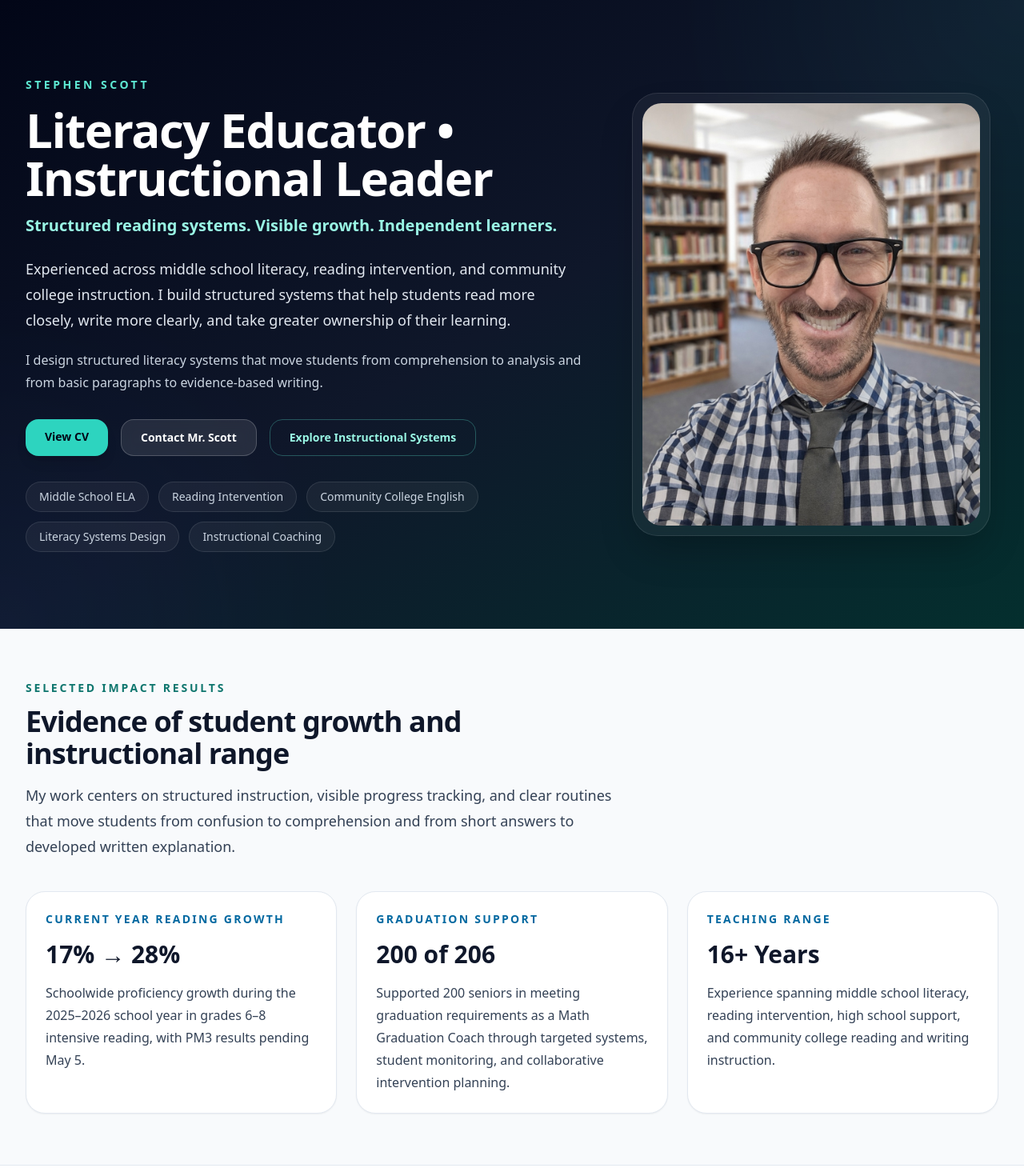
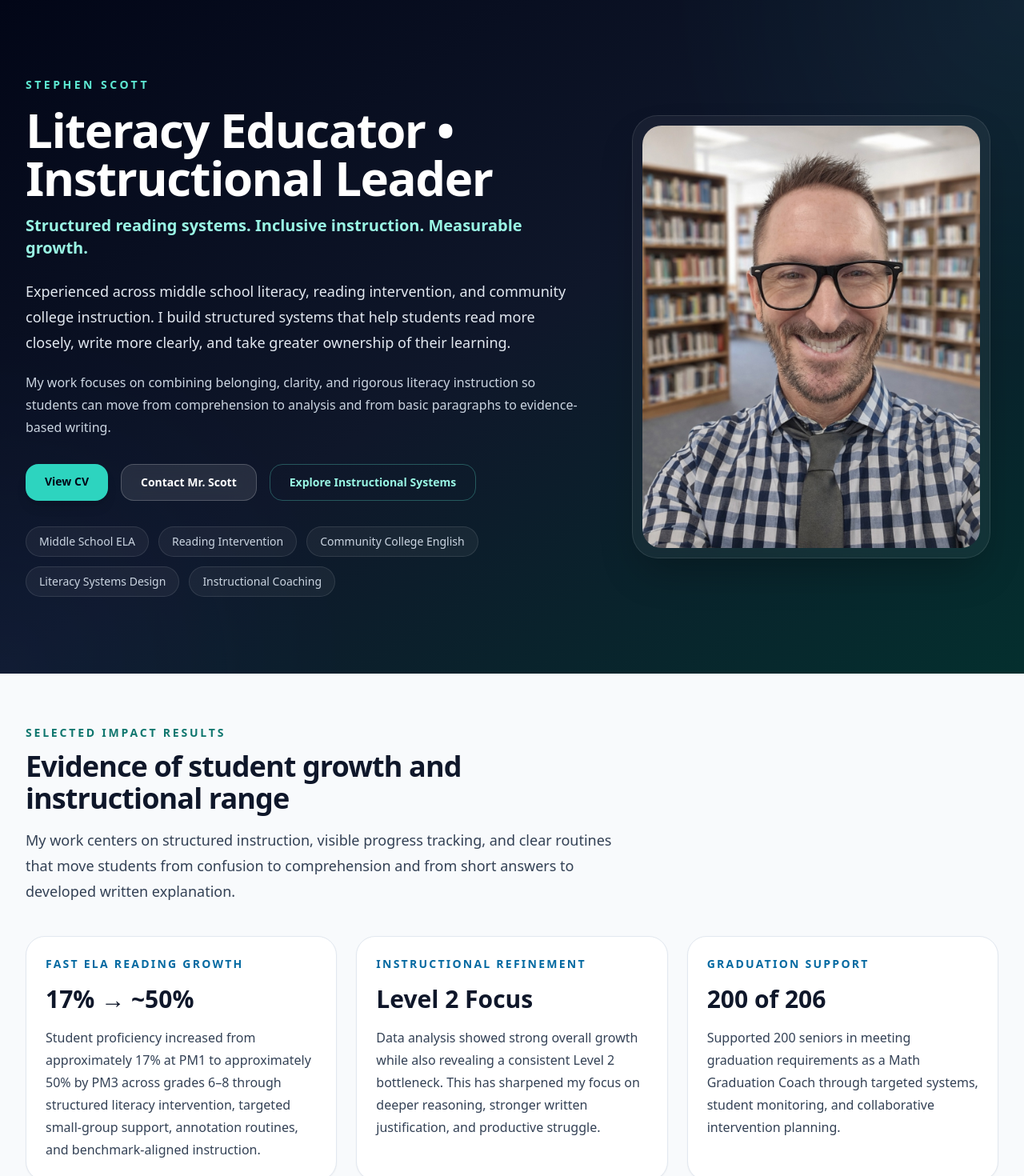
Before and after one commit to profscott311/mrscott-vitae, a Next.js app: page / in a window 1280 px wide. Shown: the top 1470 px of the page at 80% size. Built offline with nearby package versions, Linux system fonts and the light colour scheme.

Commit message:
Update impact results and instructional details

```diff
--- a/app/page.jsx
+++ b/app/page.jsx
@@ -2,22 +2,22 @@ import Image from "next/image";
 
 const impactResults = [
   {
-    title: "Current Year Reading Growth",
-    value: "17% → 28%",
+    title: "FAST ELA Reading Growth",
+    value: "17% → ~50%",
     detail:
-      "Schoolwide proficiency growth during the 2025–2026 school year in grades 6–8 intensive reading, with PM3 results pending May 5.",
+      "Student proficiency increased from approximately 17% at PM1 to approximately 50% by PM3 across grades 6–8 through structured literacy intervention, targeted small-group support, annotation routines, and benchmark-aligned instruction.",
+  },
+  {
+    title: "Instructional Refinement",
+    value: "Level 2 Focus",
+    detail:
+      "Data analysis showed strong overall growth while also revealing a consistent Level 2 bottleneck. This has sharpened my focus on deeper reasoning, stronger written justification, and productive struggle.",
   },
   {
     title: "Graduation Support",
     value: "200 of 206",
     detail:
       "Supported 200 seniors in meeting graduation requirements as a Math Graduation Coach through targeted systems, student monitoring, and collaborative intervention planning.",
-  },
-  {
-    title: "Teaching Range",
-    value: "16+ Years",
-    detail:
-      "Experience spanning middle school literacy, reading intervention, high school support, and community college reading and writing instruction.",
   },
 ];
 
@@ -92,9 +92,9 @@ const leadershipItems = [
 const growthSnapshots = [
   {
     label: "Growth Snapshot",
-    title: "8th Grade ELL Student",
-    data: "PM1: 222 → PM2: 247",
-    result: "Level 2 → Level 3",
+    title: "8th Grade Multilingual Learner",
+    data: "PM1: Level 2 → PM3: Level 3",
+    result: "Proficiency Reached",
     detail:
       "Growth supported through targeted small group instruction, academic language support, writing frames, reading rotations, and consistent effort over time.",
     accent: "border-sky-200 bg-sky-50",
@@ -173,7 +173,7 @@ export default function HomePage() {
               </h1>
 
               <p className="mt-4 max-w-3xl text-xl font-semibold text-teal-200">
-                Structured reading systems. Visible growth. Independent learners.
+                Structured reading systems. Inclusive instruction. Measurable growth.
               </p>
 
               <p className="mt-6 max-w-3xl text-lg leading-8 text-slate-200">
@@ -184,9 +184,9 @@ export default function HomePage() {
               </p>
 
               <p className="mt-5 max-w-3xl text-base leading-7 text-slate-300">
-                I design structured literacy systems that move students from
-                comprehension to analysis and from basic paragraphs to
-                evidence-based writing.
+                My work focuses on combining belonging, clarity, and rigorous
+                literacy instruction so students can move from comprehension to
+                analysis and from basic paragraphs to evidence-based writing.
               </p>
 
               <div className="mt-8 flex flex-wrap gap-4">
@@ -425,14 +425,10 @@ export default function HomePage() {
                 commentary.
               </p>
               <p className="mt-4 text-lg leading-8 text-slate-700">
-                In one observation data display from November 19, 2024, I tracked
-                a 21-minute literacy block from 10:20–10:41 a.m. with a specific
-                focus on how annotation think-alouds and monitoring strategies
-                influenced student accuracy. That display separated
-                teacher-initiated monitoring from student-initiated support
-                across bell work, whole-class checks, resumed practice, and
-                annotation review so feedback could be tied to instructional
-                timing, student response patterns, and independence.
+                I use data as a starting point for instructional decisions, not
+                as the whole story. Strong systems should help students feel
+                included, supported, and challenged while giving teachers clear
+                evidence about what to adjust next.
               </p>
             </div>
 
```
